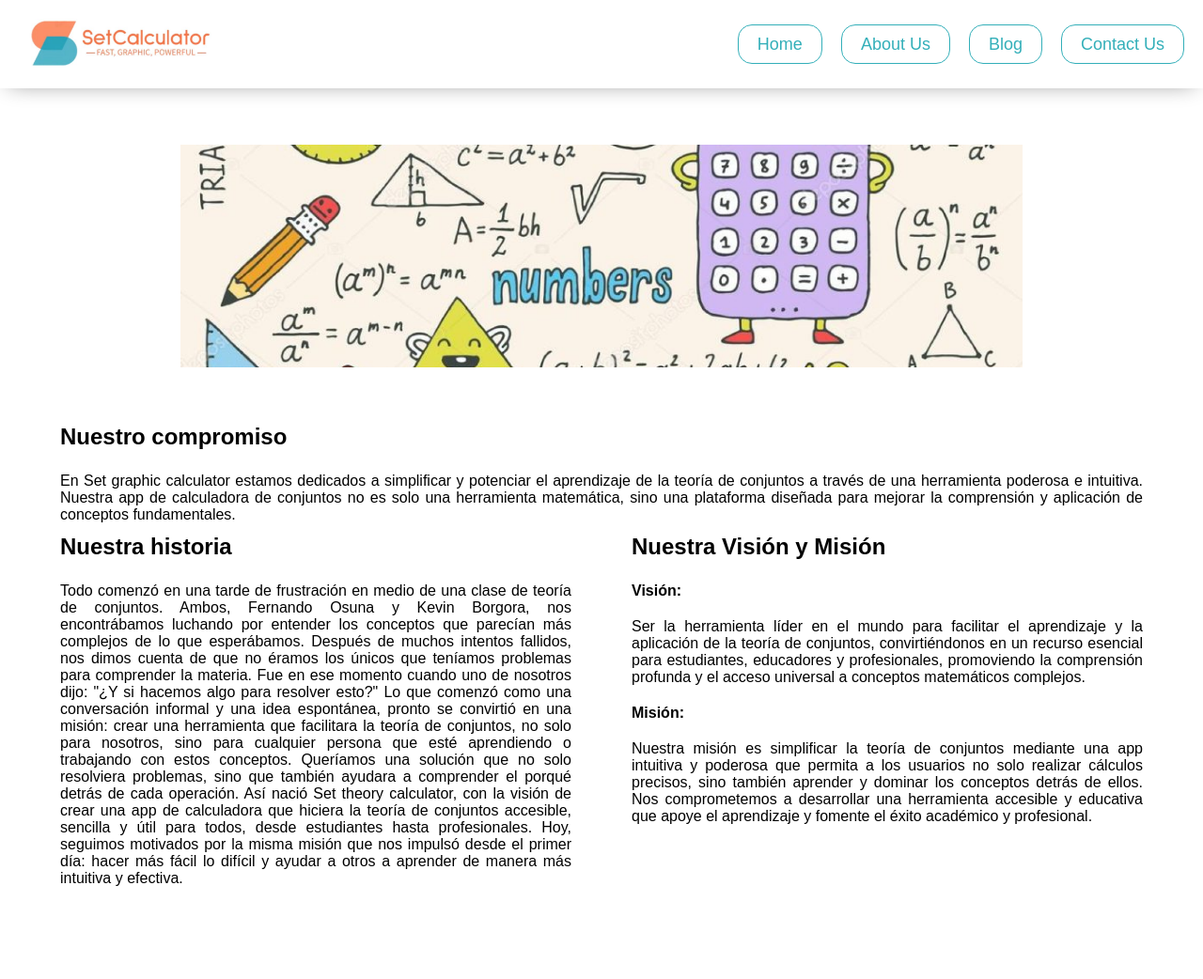
After one commit to Fosuna-code/SetCalculator_LandingPage, a PHP site: page /About.html in a window 1280 px wide. The commit adds this page. Shown: the whole page at 94% size. Run offline with PHP 8.4, Linux system fonts and the light colour scheme.

Commit message:
About us secrion advance

```diff
--- /dev/null
+++ b/About.html
@@ -0,0 +1,58 @@
+<!DOCTYPE html>
+<html lang="en">
+<head>
+    <meta charset="UTF-8">
+    <meta name="viewport" content="width=device-width, initial-scale=1.0">
+    <title>About us</title>
+    <link rel="stylesheet" type="text/css" href="Style/desktop.css">
+</head>
+<body>
+    <header>
+        <nav>
+            <div class="logo">
+                <img src="Style/img/logo.jpeg" alt="Logo">
+            </div>
+            <span class="menu-toggle">&#9776;</span>
+            <ul>
+                <li><a href="#" class="nav-link">Home</a></li>
+                <li><a href="#" class="nav-link">About Us</a></li>
+                <li><a href="#" class="nav-link">Blog</a></li>
+                <li><a href="#" class="nav-link">Contact Us</a></li>
+            </ul>
+        </nav>
+    </header>
+    <div id="about-container">
+        <section id="compromise_section">
+            <picture id="img-container">
+                <img src="./Style/img/about_us_section_1.png" alt="Math background" id="compromise_img">
+            </picture>
+            <div id="compromise_text">
+                <h2>Nuestro compromiso</h2>
+                <p>
+                    En Set graphic calculator estamos dedicados a simplificar y potenciar el aprendizaje de la   teoría de conjuntos a través de una herramienta poderosa e intuitiva. Nuestra app de calculadora de conjuntos no es solo una herramienta matemática, sino una plataforma diseñada para mejorar la comprensión y aplicación de conceptos fundamentales.
+                </p>
+            </div>
+        </section>
+        <section id="history_section">
+            <div id="history_section_text">
+                <h2>Nuestra historia</h2>
+                <p>
+                    Todo comenzó en una tarde de frustración en medio de una clase de teoría de conjuntos. Ambos,   Fernando Osuna y Kevin Borgora, nos encontrábamos luchando por entender los conceptos que parecían más complejos de lo que esperábamos. Después de muchos intentos fallidos, nos dimos cuenta de que no éramos los únicos que teníamos problemas para comprender la materia. Fue en ese momento cuando uno de nosotros dijo: "¿Y si hacemos algo para resolver esto?"
+                    Lo que comenzó como una conversación informal y una idea espontánea, pronto se convirtió en una misión: crear una herramienta que facilitara la teoría de conjuntos, no solo para nosotros, sino para cualquier persona que esté aprendiendo o trabajando con estos conceptos. Queríamos una solución que no solo resolviera problemas, sino que también ayudara a comprender el porqué detrás de cada operación.
+                    Así nació Set theory calculator, con la visión de crear una app de calculadora que hiciera la teoría de conjuntos accesible, sencilla y útil para todos, desde estudiantes hasta profesionales.
+                    Hoy, seguimos motivados por la misma misión que nos impulsó desde el primer día: hacer más fácil lo difícil y ayudar a otros a aprender de manera más intuitiva y efectiva.
+                </p>
+            </div>
+        </section>
+        <section id="mission_vision_section">
+            <div id="mission_vision_section_text">
+                <h2>Nuestra Visión y Misión</h2>
+                <p class="mission-vision">Visión:</p>
+                <p>Ser la herramienta líder en el mundo para facilitar el aprendizaje y la aplicación de la teoría de conjuntos, convirtiéndonos en un recurso esencial para estudiantes, educadores y profesionales, promoviendo la comprensión profunda y el acceso universal a conceptos matemáticos complejos.</p>
+                <p class="mission-vision">Misión:</p>
+                <p> Nuestra misión es simplificar la teoría de conjuntos mediante una app intuitiva y poderosa que permita a los usuarios no solo realizar cálculos precisos, sino también aprender y dominar los conceptos detrás de ellos. Nos comprometemos a desarrollar una herramienta accesible y educativa que apoye el aprendizaje y fomente el éxito académico y profesional.</p>
+            </div>
+        </section>
+    </div>
+</body>
+</html>
--- a/Style/desktop.css
+++ b/Style/desktop.css
@@ -61,7 +61,74 @@
         color: black; /* Color del ícono de menú hamburguesa */
         cursor: pointer;
     }
-
+    #about-container{
+        width: 100%;
+        height: 80%;
+        display: grid;
+        grid-template-rows: repeat(2, 1fr);
+        grid-template-columns: repeat(2, 1fr);
+        text-align: justify;
+    }
+    #compromise_section{
+        width: 100%;
+        height: 100%;
+        margin: 7.5vh 0 0 0;
+        grid-column: 1/3;
+        grid-row: 1/2;
+    }
+    #compromise_text{
+        display: block;
+        width: 90%;
+        height: 30%;
+        margin: 7.5vh auto auto auto;
+    }
+    #img-container{
+        display: flex;
+        width: 100%;
+        height: 50%;
+        align-items: center;
+        justify-content: center;
+    }
+    #compromise_img{
+        width: 70%;
+        height: 100%;
+    }
+    #history_section{
+        grid-column: 1/2;
+        grid-row: 2/3;
+        display: flex;
+        flex-flow: column;
+    }
+    #mission_vision_section{
+        grid-column: 2/3;
+        grid-row: 2/3;
+        display: flex;
+        flex-flow: column;
+    }
+    #history_section_text{
+        margin: 0 5% 0 10%;
+    }
+    #mission_vision_section_text{
+        margin: 0 10% 0 5%;
+    }
+    #history_section_text, #mission_vision_section_text{
+        width: 85%;
+    }
+    #history_section, #mission_vision_section {
+        height: 100%;
+    }
+    #history_section h2, #mission_vision_section h2, #history_section p, #mission_vision_section p{
+        width: 100%;
+    }
+    .mission-vision{
+        font-weight: bold;
+    }
+    #history_section p, #mission_vision_section p{
+        margin-bottom: 1.25em;
+    }
+    #history_section h2, #mission_vision_section h2, #compromise_section h2{
+        margin-bottom: 1em;
+    }
 }
 @media only screen and (min-width: 1440px) and (max-width: 1919px) {
     * {
```
Also changed, not shown: Style/img/about_us_section_1.png (added).
